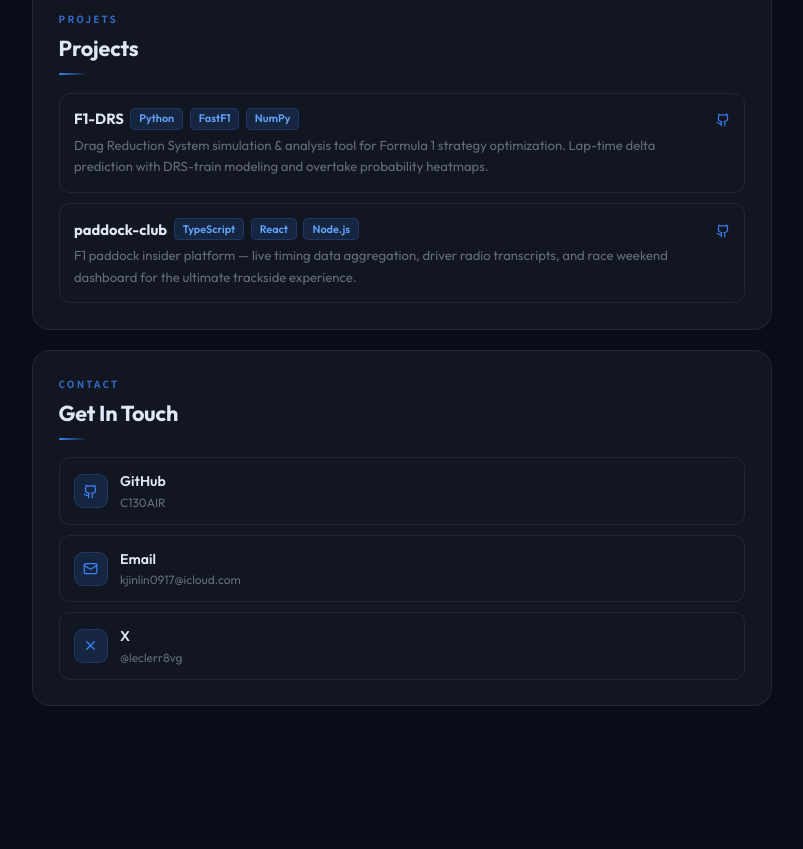
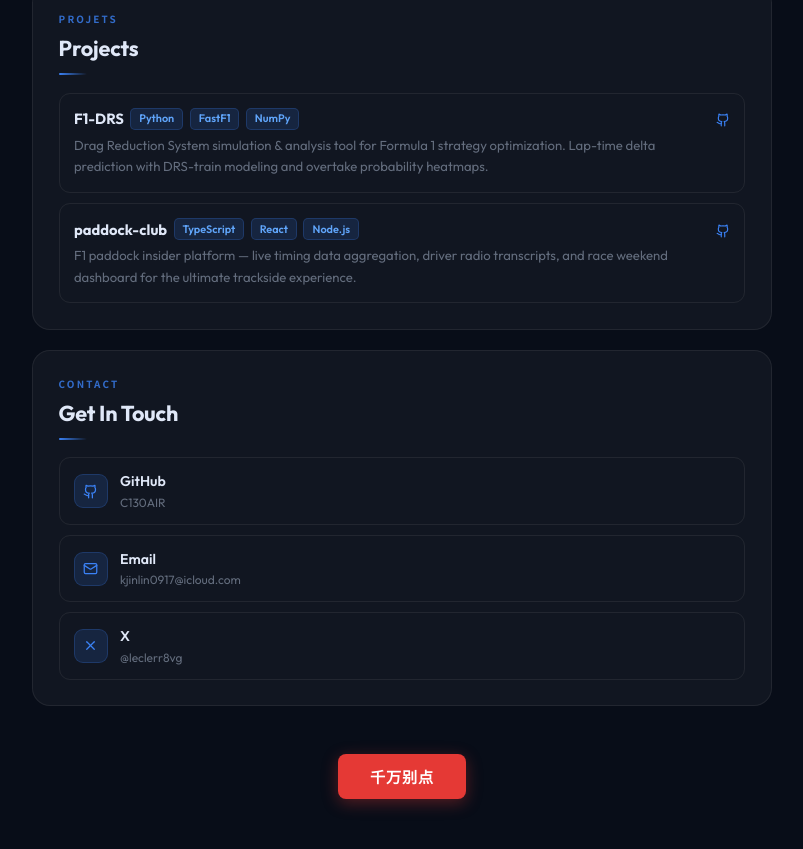
Before and after one commit to C130AIR/C130AIR.github.io, a React (Vite) app: page / in a window 1280 px wide. Shown: the part 1015-1864 px from the top of the page, without its empty margins (248-1051 px from the left). Before the commit the page ends 1801 px from the top, so only its background shows below. Built offline with nearby package versions, Linux system fonts and the light colour scheme.

Commit message:
Update App.tsx

```diff
--- a/src/App.tsx
+++ b/src/App.tsx
@@ -59,6 +59,38 @@ export default function App() {
                 <About />
                 <Projects />
                 <Contact />
+
+                <div style={{ textAlign: 'center', marginTop: '2rem', marginBottom: '2rem' }}>
+                  <button
+                    onClick={() => {
+                      if (window.confirm('你真的要点吗？')) {
+                        if (window.confirm('你确定吗？')) {
+                          window.location.href = 'https://www.bilibili.com/video/BV1GJ411x7h7/?spm_id_from=333.337.search-card.all.click&vd_source=7848c36e6fb7cb3d14567e5169eea3cb';
+                        }
+                      }
+                    }}
+                    style={{
+                      background: '#e53935',
+                      color: '#fff',
+                      border: 'none',
+                      borderRadius: 8,
+                      padding: '0.7rem 2rem',
+                      fontSize: '0.95rem',
+                      fontWeight: 700,
+                      cursor: 'pointer',
+                      letterSpacing: '0.05em',
+                      boxShadow: '0 4px 16px rgba(229,57,53,0.35)',
+                    }}
+                    onMouseEnter={e => {
+                      (e.currentTarget as HTMLButtonElement).style.background = '#c62828';
+                    }}
+                    onMouseLeave={e => {
+                      (e.currentTarget as HTMLButtonElement).style.background = '#e53935';
+                    }}
+                  >
+                    千万别点
+                  </button>
+                </div>
               </div>
             </main>
           </>
```
